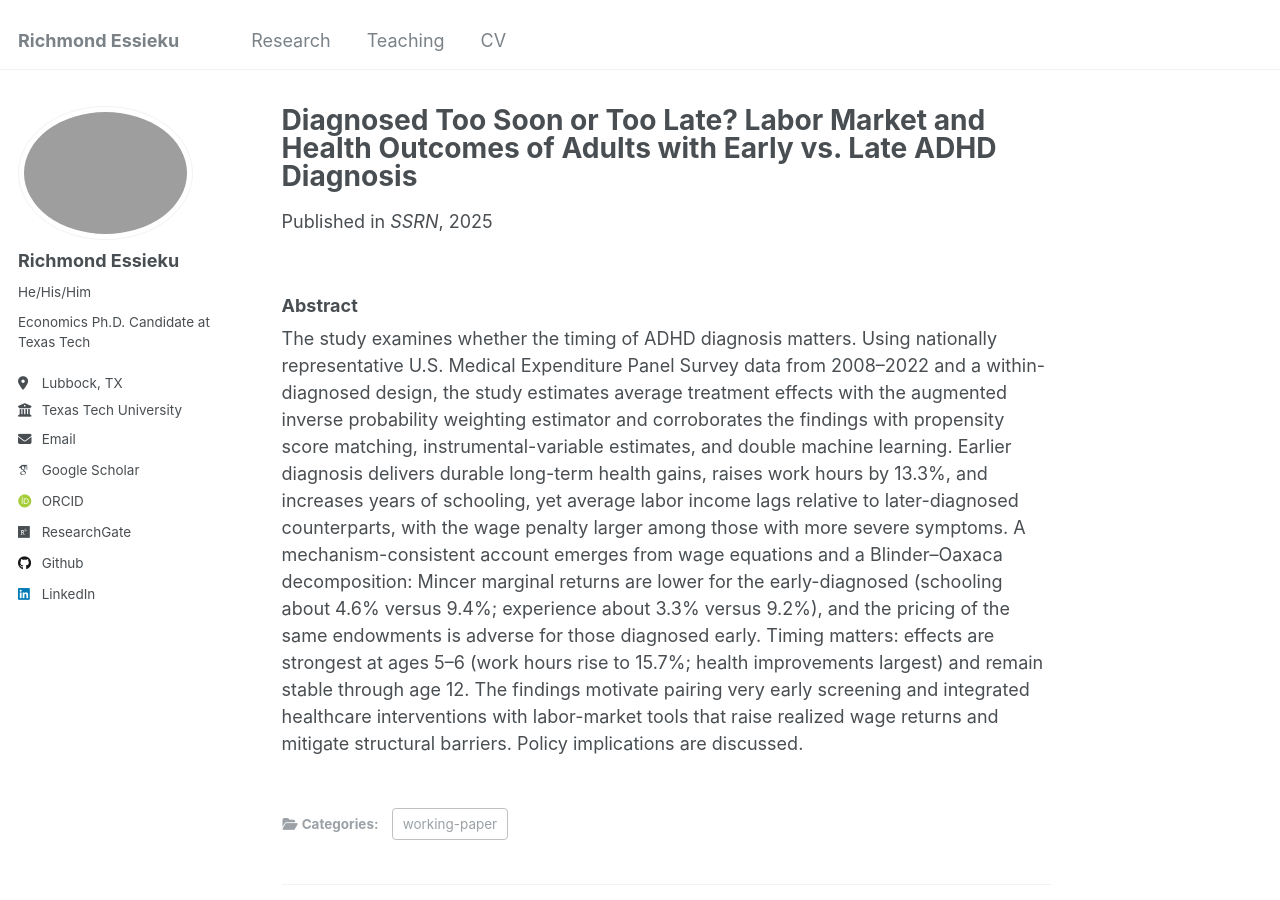
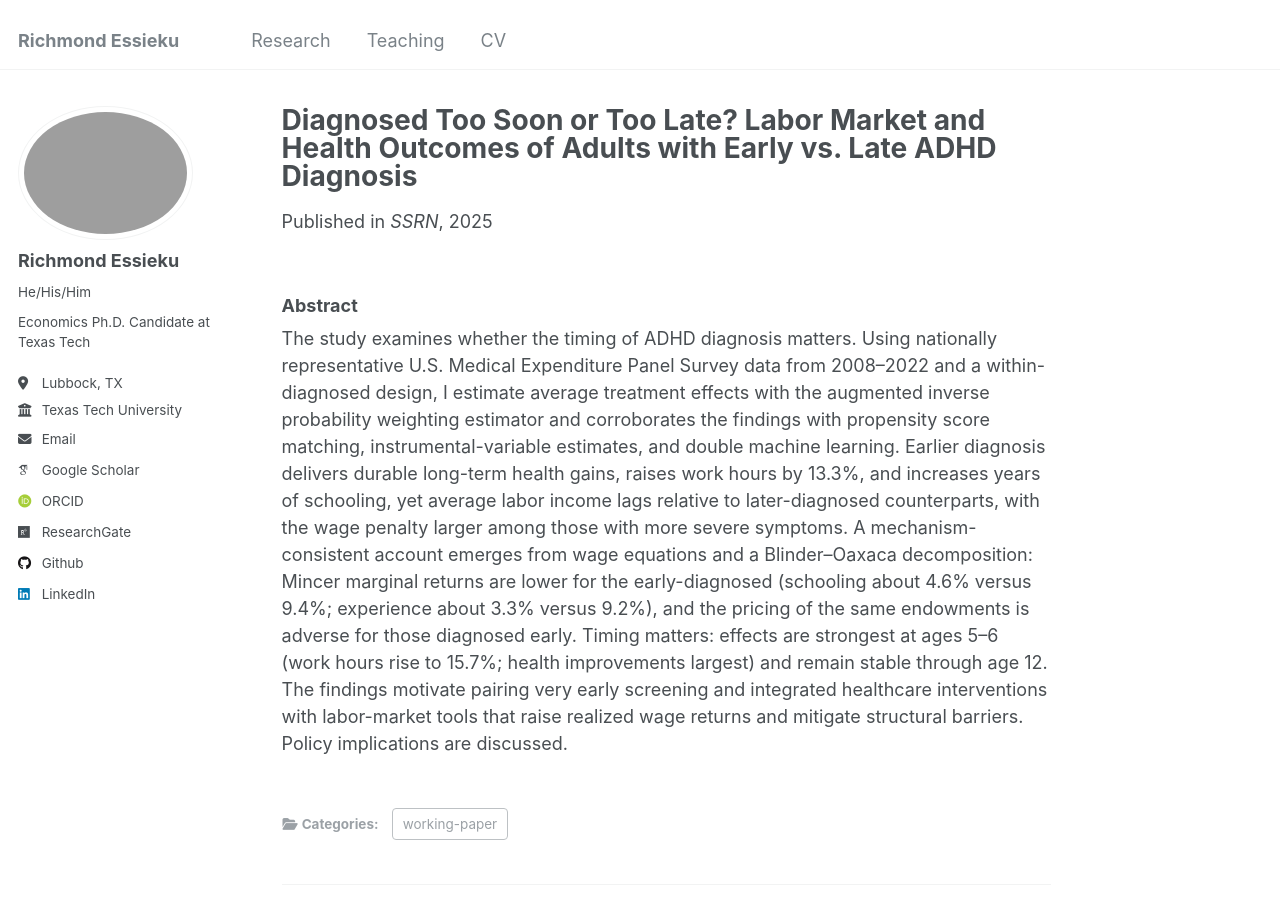
Before and after one commit to essieku/essieku.github.io, a Jekyll site: the page built from _publications/ADHD.md, in a window 1280 px wide and 900 px high. Built offline with Jekyll 4.4.1, drawn with Linux system fonts in a browser that asks for light colours; some web fonts are replaced.

Commit message:
Update ADHD.md

```diff
--- a/_publications/ADHD.md
+++ b/_publications/ADHD.md
@@ -11,4 +11,4 @@ paperurl: 'https://papers.ssrn.com/sol3/papers.cfm?abstract_id=5452997'
 ---
 
 ### Abstract
-The study examines whether the timing of ADHD diagnosis matters. Using nationally representative U.S. Medical Expenditure Panel Survey data from 2008–2022 and a within-diagnosed design, the study estimates average treatment effects with the augmented inverse probability weighting estimator and corroborates the findings with propensity score matching, instrumental-variable estimates, and double machine learning. Earlier diagnosis delivers durable long-term health gains, raises work hours by 13.3%, and increases years of schooling, yet average labor income lags relative to later-diagnosed counterparts, with the wage penalty larger among those with more severe symptoms. A mechanism-consistent account emerges from wage equations and a Blinder–Oaxaca decomposition: Mincer marginal returns are lower for the early-diagnosed (schooling about 4.6% versus 9.4%; experience about 3.3% versus 9.2%), and the pricing of the same endowments is adverse for those diagnosed early. Timing matters: effects are strongest at ages 5–6 (work hours rise to 15.7%; health improvements largest) and remain stable through age 12. The findings motivate pairing very early screening and integrated healthcare interventions with labor-market tools that raise realized wage returns and mitigate structural barriers. Policy implications are discussed.
+The study examines whether the timing of ADHD diagnosis matters. Using nationally representative U.S. Medical Expenditure Panel Survey data from 2008–2022 and a within-diagnosed design, I estimate average treatment effects with the augmented inverse probability weighting estimator and corroborates the findings with propensity score matching, instrumental-variable estimates, and double machine learning. Earlier diagnosis delivers durable long-term health gains, raises work hours by 13.3%, and increases years of schooling, yet average labor income lags relative to later-diagnosed counterparts, with the wage penalty larger among those with more severe symptoms. A mechanism-consistent account emerges from wage equations and a Blinder–Oaxaca decomposition: Mincer marginal returns are lower for the early-diagnosed (schooling about 4.6% versus 9.4%; experience about 3.3% versus 9.2%), and the pricing of the same endowments is adverse for those diagnosed early. Timing matters: effects are strongest at ages 5–6 (work hours rise to 15.7%; health improvements largest) and remain stable through age 12. The findings motivate pairing very early screening and integrated healthcare interventions with labor-market tools that raise realized wage returns and mitigate structural barriers. Policy implications are discussed.
```
